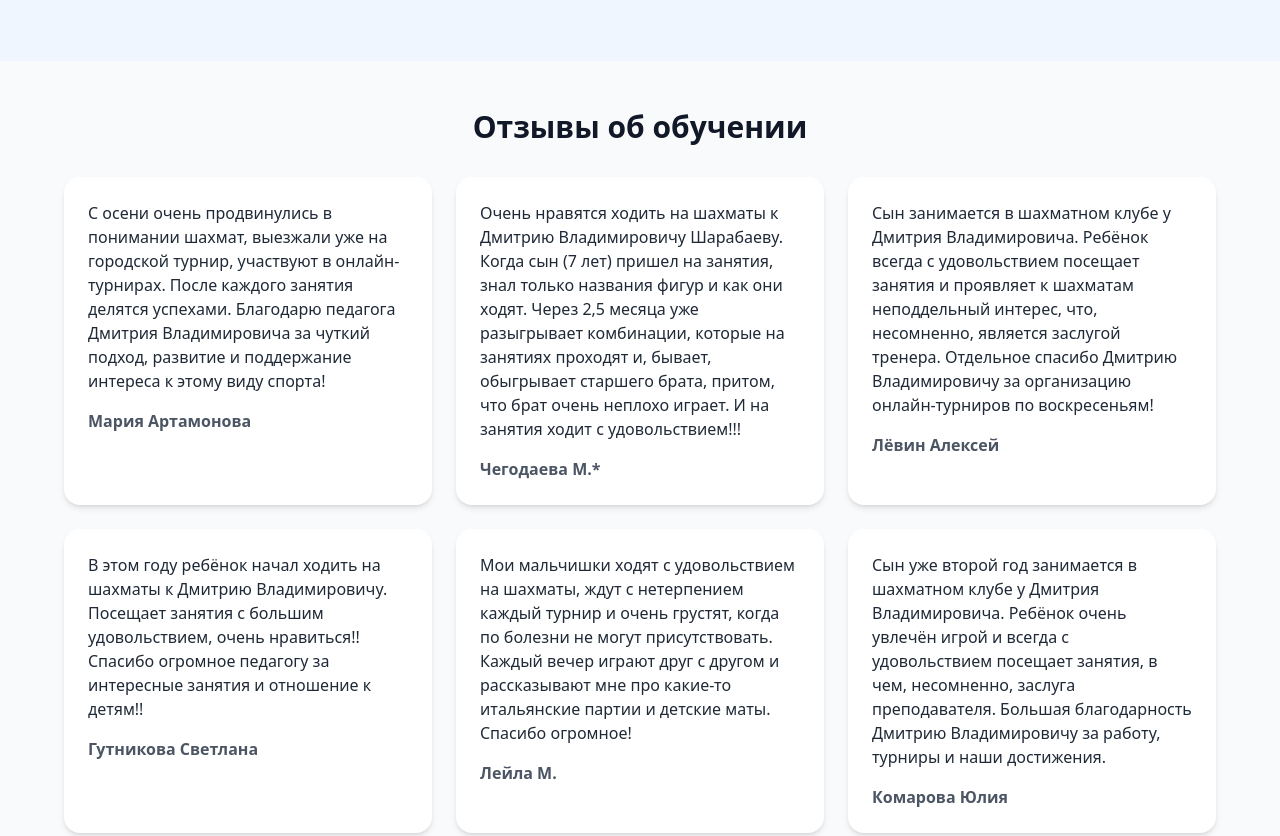
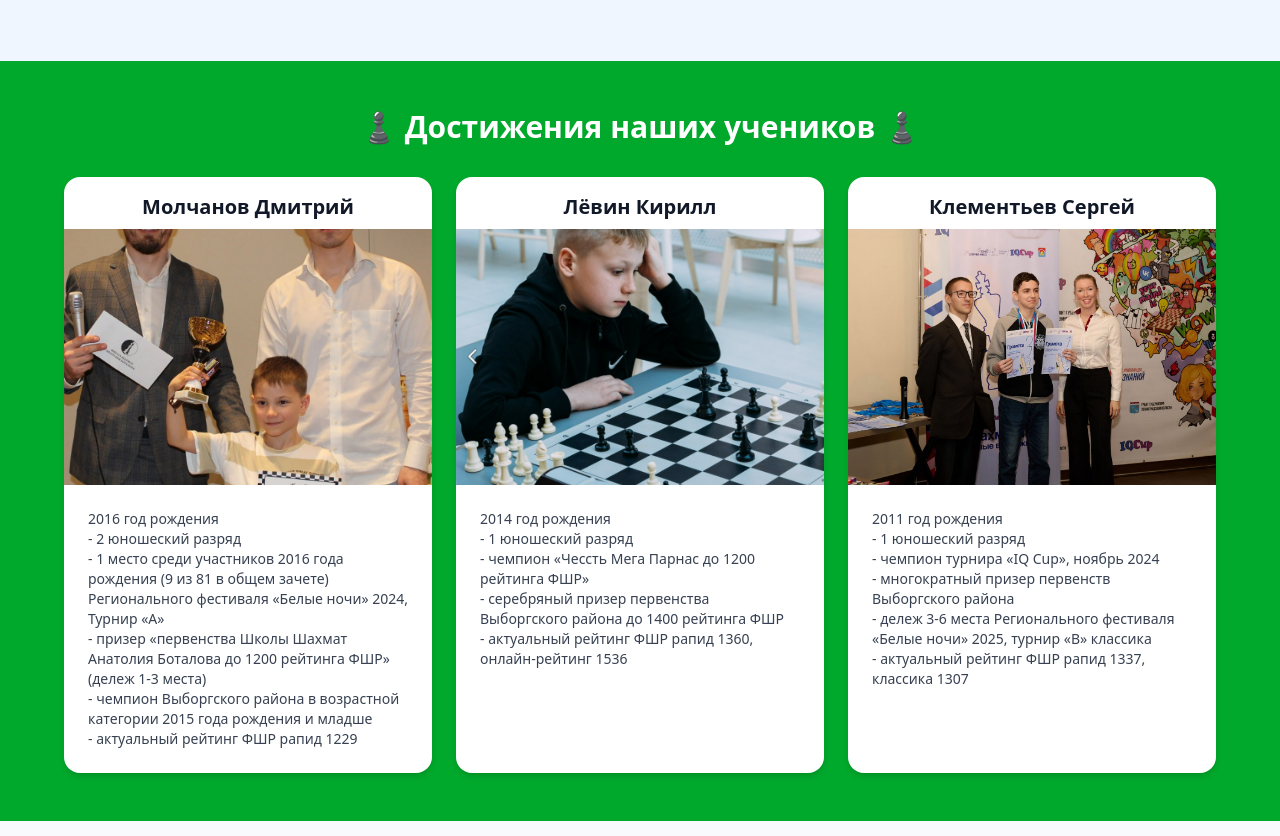
Before and after one commit to Romachello/talantchess.com, a website: page index.html in a window 1280 px wide. Shown: the part 1108-1944 px from the top of the page. Drawn offline with nearby package versions, Linux system fonts and the light colour scheme; files that its build step writes are made by us from their sources.

Commit message:
Update index.html

```diff
--- a/index.html
+++ b/index.html
@@ -138,6 +138,55 @@
       </div>
     </div>
   </section>
+
+  <section class="py-12 px-4 md:px-8 lg:px-16 bg-[#00a82c] dark:bg-green-900">
+  <h2 class="text-3xl font-semibold text-center text-white dark:text-gray-100 mb-8">♟ Достижения наших учеников ♟</h2>
+
+  <div class="grid gap-6 sm:grid-cols-1 md:grid-cols-2 lg:grid-cols-3">
+
+    <!-- Карточка 1 -->
+    <div class="flex flex-col items-center bg-white dark:bg-gray-800 rounded-2xl shadow-md hover:shadow-lg transition-shadow duration-300 overflow-hidden">
+      <h2 class="text-xl font-bold text-gray-900 dark:text-gray-100 mt-4">Молчанов Дмитрий</h2>
+      <img class="w-full h-64 object-cover mt-2" src="./img/students/молчанов дима.jpg" alt="Молчанов Дмитрий">
+      <p class="text-gray-700 dark:text-gray-300 text-sm p-6">
+        2016 год рождения<br>
+        - 2 юношеский разряд<br>
+        - 1 место среди участников 2016 года рождения (9 из 81 в общем зачете) Регионального фестиваля «Белые ночи» 2024, Турнир «А»<br>
+        - призер «первенства Школы Шахмат Анатолия Боталова до 1200 рейтинга ФШР» (дележ 1-3 места)<br>
+        - чемпион Выборгского района в возрастной категории 2015 года рождения и младше<br>
+        - актуальный рейтинг ФШР рапид 1229
+      </p>
+    </div>
+
+    <!-- Карточка 2 -->
+    <div class="flex flex-col items-center bg-white dark:bg-gray-800 rounded-2xl shadow-md hover:shadow-lg transition-shadow duration-300 overflow-hidden">
+      <h2 class="text-xl font-bold text-gray-900 dark:text-gray-100 mt-4">Лёвин Кирилл</h2>
+      <img class="w-full h-64 object-cover mt-2" src="./img/students/levin kirill.jpg" alt="Лёвин Кирилл">
+      <p class="text-gray-700 dark:text-gray-300 text-sm p-6">
+        2014 год рождения<br>
+        - 1 юношеский разряд<br>
+        - чемпион «Чессть Мега Парнас до 1200 рейтинга ФШР»<br>
+        - серебряный призер первенства Выборгского района до 1400 рейтинга ФШР<br>
+        - актуальный рейтинг ФШР рапид 1360, онлайн-рейтинг 1536
+      </p>
+    </div>
+
+    <!-- Карточка 3 -->
+    <div class="flex flex-col items-center bg-white dark:bg-gray-800 rounded-2xl shadow-md hover:shadow-lg transition-shadow duration-300 overflow-hidden">
+      <h2 class="text-xl font-bold text-gray-900 dark:text-gray-100 mt-4">Клементьев Сергей</h2>
+      <img class="w-full h-64 object-cover mt-2" src="./img/students/клементьев сергей.jpg" alt="Клементьев Сергей">
+      <p class="text-gray-700 dark:text-gray-300 text-sm p-6">
+        2011 год рождения<br>
+        - 1 юношеский разряд<br>
+        - чемпион турнира «IQ Cup», ноябрь 2024<br>
+        - многократный призер первенств Выборгского района<br>
+        - дележ 3-6 места Регионального фестиваля «Белые ночи» 2025, турнир «В» классика<br>
+        - актуальный рейтинг ФШР рапид 1337, классика 1307
+      </p>
+    </div>
+
+  </div>
+</section>
 
   <!-- Отзывы -->
   <section class="py-12 px-4 md:px-8 lg:px-16 bg-gray-50 dark:bg-gray-900">
```
